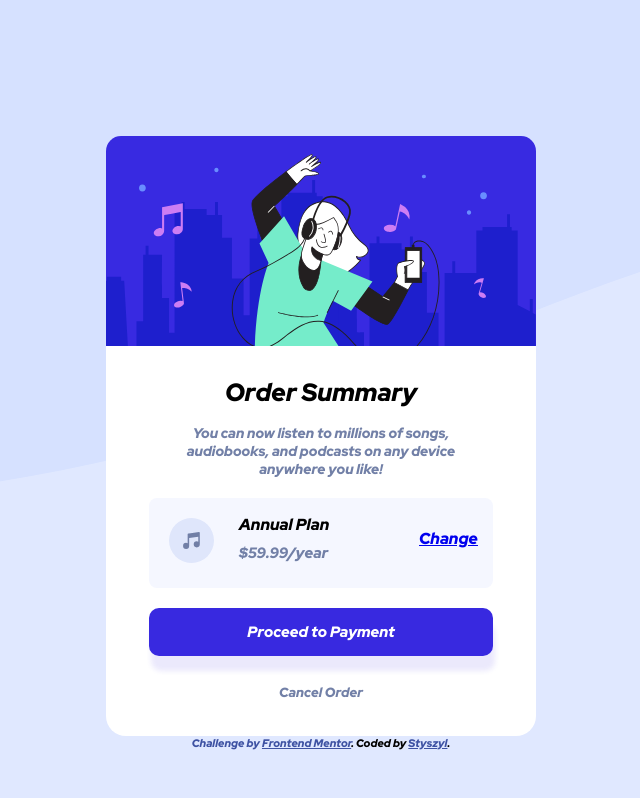
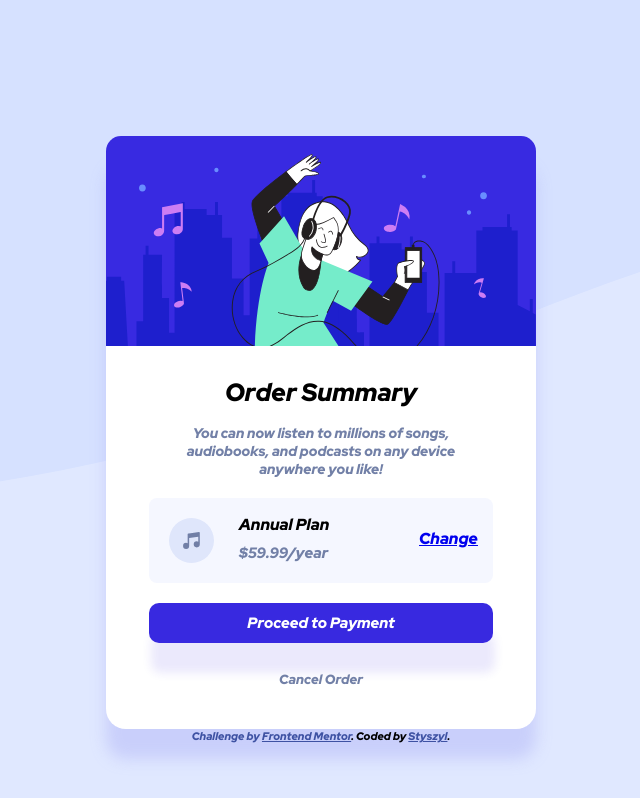
Before and after one commit to styszyl/order-summary-component-main, a plain HTML site: page index.html in a window 1280 px wide. Shown: the whole page, without its empty margins (319-959 px from the left). Drawn offline with Linux system fonts and the light colour scheme.

Commit message:
Update styles.css

```diff
--- a/styles.css
+++ b/styles.css
@@ -34,15 +34,16 @@ h2 {
 }
 
 .container {
-    margin-top:17vh ;
+    margin-top: 17vh;
     display: flex;
     flex-direction: column;
-    width: 25vw;
-    height: 65vh;
+    width: 25em;
+    height: auto;
     min-width: 430px;
-    min-height: 600px;
+    min-height: 0px;
     border-radius: 20px;
     background-color: white;
+    box-shadow: 0 30px 15px hsla(239, 80%, 80%, 0.363);
 }
 
 .container--grayed_area {
@@ -89,12 +90,12 @@ h2 {
     margin: 20px auto 25px;
     background-color: hsl(245, 75%, 52%);
     border-radius: 10px;
-    height: 8%;
+    height: 40px;
     width: 80%;
     max-width: 100%;
     color: white;
     font-size:15px;
-    box-shadow: 2px 15px 5px hsla(245, 75%, 52%, 0.103);
+    box-shadow: 2px 30px 10px hsla(245, 75%, 52%, 0.103);
     border: none;
 
 }
@@ -103,6 +104,7 @@ h2 {
     border: none;
     background-color: transparent;
     color:hsl(224, 23%, 55%);
+    margin-bottom: 40px;;
 }
 
 .container--button_proceed:hover {
```
